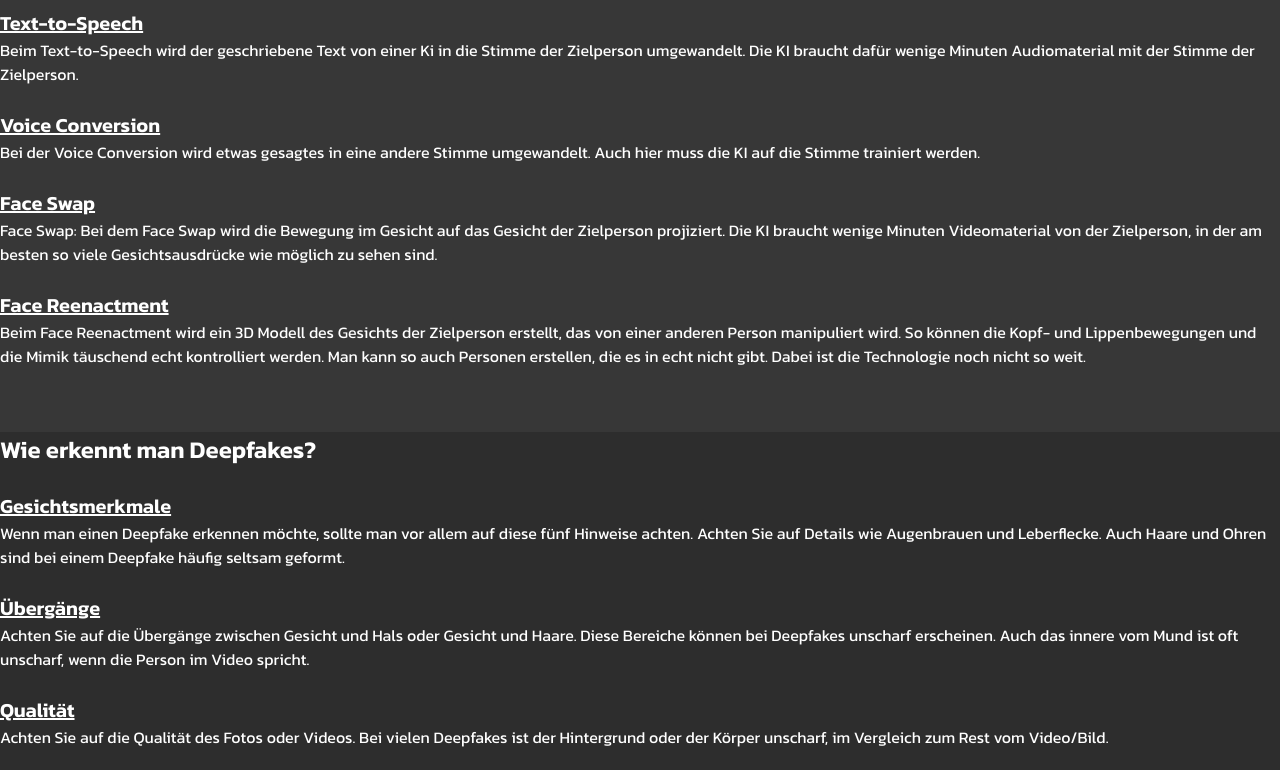
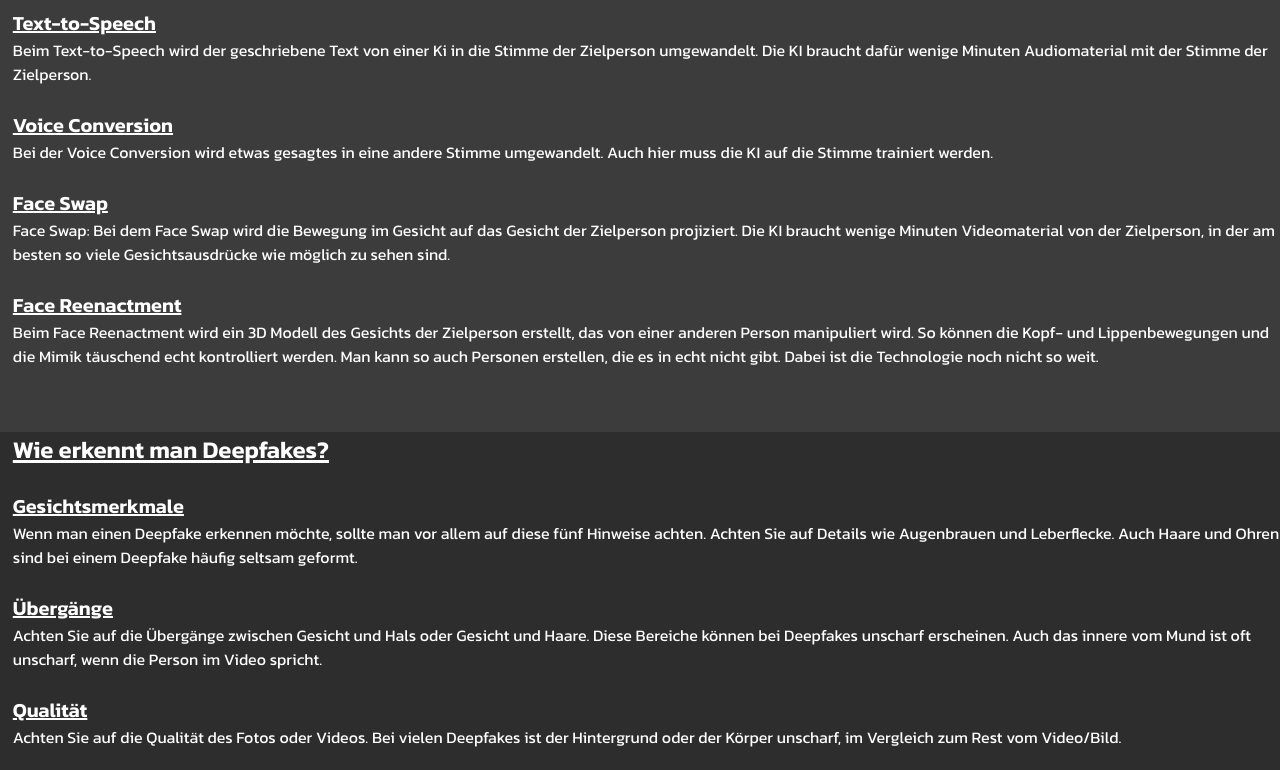
Before and after one commit to snowboiii/ProjectWeek-Deepfakes, a plain HTML site: page index.html in a window 1280 px wide. Shown: the part 456-1226 px from the top of the page. Drawn offline with Linux system fonts and the light colour scheme.

Commit message:
Update index.css

```diff
--- a/index.css
+++ b/index.css
@@ -4,7 +4,7 @@
 }
 
 body {
-    background-color: rgba(55, 55, 55, 1.00);
+    background-color: rgba(60, 60, 60, 1.00);
     font-family: 'Kanit', sans-serif;
 }
 
@@ -52,7 +52,14 @@ header {
     padding-bottom: 5%;
 }
 
+.sectionheader {
+    padding-left: 1%;
+    text-decoration-line: underline;
+    text-decoration-thickness: 3px;
+}
+
 .subheader {
+    padding-left: 1%;
     font-size: 20px;
     font-weight: 700;
     text-decoration-line: underline;
@@ -60,6 +67,7 @@ header {
 }
 
 .paragraph {
+    padding-left: 1%;
     display: block;
 }
 
```
